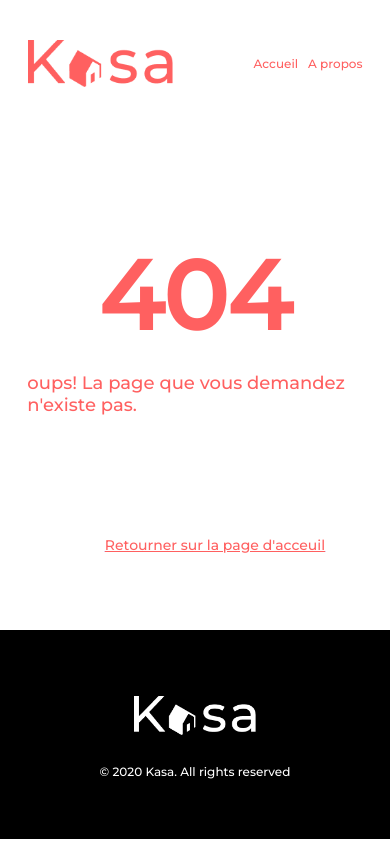
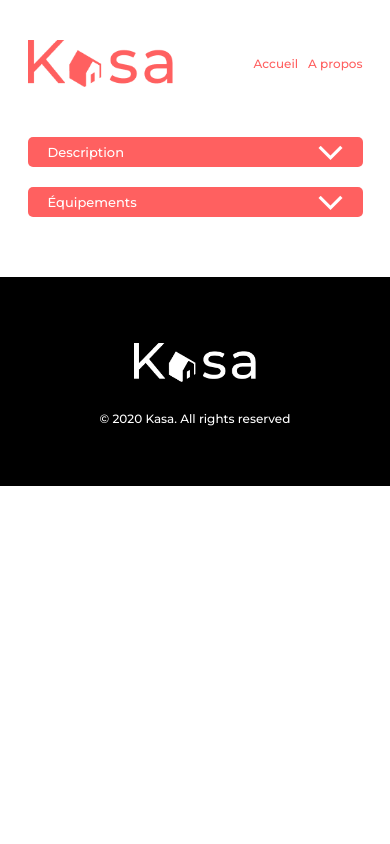
Before and after one commit to citymer/JeromeMercier_11_28072022, a React (Create React App) app: page /fiche-logement/0979876d in a window 390 px wide. Before the commit this address had no page. Built offline with nearby package versions, Linux system fonts and the light colour scheme.

Commit message:
responsive dropdown "description" et "equipements"

```diff
--- a/src/App.jsx
+++ b/src/App.jsx
@@ -12,7 +12,10 @@ const App = () => {
       <Routes>
         <Route path="/" element={<Home />} />
         <Route path="/apropos" element={<Apropos />} />
-        <Route path="/fiche-logement" element={<FicheLogement />} />
+        <Route
+          path="/fiche-logement/:idLogement/*"
+          element={<FicheLogement />}
+        />
         <Route path="*" element={<Erreur404 />} />
       </Routes>
     </BrowserRouter>
--- /dev/null
+++ b/src/components/DropdownDescription.jsx
@@ -0,0 +1,34 @@
+import React from 'react'
+import { useState } from 'react'
+import Vector from '../assets/Vector.png'
+
+const DropdownDescription = () => {
+  const [toggle, setToggle] = useState(false)
+  const toggleFunctions = () => {
+    setToggle(!toggle)
+  }
+  return (
+    <div
+      className="contentDropdownLocation"
+      style={{ backgroundColor: toggle ? '#F6F6F6' : '' }}
+    >
+      <div className="dropdownLocation">
+        <h2>Description</h2>
+        <img
+          className="chevron"
+          src={Vector}
+          onClick={toggleFunctions}
+          style={{ transform: toggle ? 'rotate(0.5turn)' : 'rotate(0)' }}
+          alt="chevron"
+        />
+      </div>
+      <div className="contentSommaire">
+        <p className="sommaire" style={{ display: toggle ? 'block' : 'none' }}>
+          rr
+        </p>
+      </div>
+    </div>
+  )
+}
+
+export default DropdownDescription
--- /dev/null
+++ b/src/components/DropdownEquipements.jsx
@@ -0,0 +1,34 @@
+import React from 'react'
+import { useState } from 'react'
+import Vector from '../assets/Vector.png'
+
+const DropdownEquipements = () => {
+  const [toggles, setToggle] = useState(false)
+  const toggleFunctions = () => {
+    setToggle(!toggles)
+  }
+  return (
+    <div
+      className="contentDropdownLocation"
+      style={{ backgroundColor: toggles ? '#F6F6F6' : '' }}
+    >
+      <div className="dropdownLocation">
+        <h2>Équipements</h2>
+        <img
+          className="chevron"
+          src={Vector}
+          onClick={toggleFunctions}
+          style={{ transform: toggles ? 'rotate(0.5turn)' : 'rotate(0)' }}
+          alt="chevron"
+        />
+      </div>
+      <div className="contentSommaire">
+        <p className="sommaire" style={{ display: toggles ? 'block' : 'none' }}>
+          rr
+        </p>
+      </div>
+    </div>
+  )
+}
+
+export default DropdownEquipements
--- /dev/null
+++ b/src/components/DropdownLogement.jsx
@@ -0,0 +1,16 @@
+import React from 'react'
+import DropdownDescription from './DropdownDescription'
+import DropdownEquipements from './DropdownEquipements'
+
+const DropdownLogement = () => {
+  return (
+    <div className="centrage">
+      <div className="blocDropdowns">
+        <DropdownDescription />
+        <DropdownEquipements />
+      </div>
+    </div>
+  )
+}
+
+export default DropdownLogement
--- a/src/pages/FicheLogement.jsx
+++ b/src/pages/FicheLogement.jsx
@@ -1,11 +1,12 @@
-import React from 'react'
 import Footer from '../components/Footer'
 import Header from '../components/Header'
+import DropdownLogement from '../components/DropdownLogement'
 
 const FicheLogement = () => {
   return (
     <div>
       <Header />
+      <DropdownLogement />
       <Footer />
     </div>
   )
--- /dev/null
+++ b/src/styles/components/_dropDownLocation.css
@@ -0,0 +1 @@
+.blocDropdowns{display:flex;justify-content:space-between;width:1240px;margin-top:30px}@media screen and (max-width: 1280px){.blocDropdowns{width:970px}}@media screen and (max-width: 992px){.blocDropdowns{flex-direction:column;align-items:center}}.dropdownLocation{width:582px;height:52px;background-color:#ff6060;border-radius:5px;display:flex;justify-content:space-between;align-items:center}@media screen and (max-width: 1280px){.dropdownLocation{width:400px}}@media screen and (max-width: 992px){.dropdownLocation{width:740px}}@media screen and (max-width: 768px){.dropdownLocation{width:568px}}@media screen and (max-width: 576px){.dropdownLocation{width:335px;height:30px}}.contentDropdownLocation{width:582px;border-radius:0px 0px 5px 5px}@media screen and (max-width: 1280px){.contentDropdownLocation{width:400px}}@media screen and (max-width: 992px){.contentDropdownLocation{width:740px;margin-top:20px}}@media screen and (max-width: 768px){.contentDropdownLocation{width:568px}}@media screen and (max-width: 576px){.contentDropdownLocation{width:335px}}.chevron{margin-right:20px}
--- /dev/null
+++ b/src/styles/components/_dropDownLocation.scss
@@ -0,0 +1,58 @@
+@import '../utils/variables';
+@import '../utils/mixins';
+
+.blocDropdowns {
+  display: flex;
+  justify-content: space-between;
+  width: 1240px;
+  margin-top: 30px;
+  @include desktop {
+    width: 970px;
+  }
+  @include tablet {
+    flex-direction: column;
+    align-items: center;
+  }
+}
+.dropdownLocation {
+  width: 582px;
+  height: 52px;
+  background-color: $couleur-primaire;
+  border-radius: 5px;
+  display: flex;
+  justify-content: space-between;
+  align-items: center;
+  @include desktop {
+    width: 400px;
+  }
+  @include tablet {
+    width: 740px;
+  }
+  @include portraitmobile {
+    width: 568px;
+  }
+  @include mobile {
+    width: 335px;
+    height: 30px;
+  }
+}
+.contentDropdownLocation {
+  width: 582px;
+  border-radius: 0px 0px 5px 5px;
+  @include desktop {
+    width: 400px;
+  }
+  @include tablet {
+    width: 740px;
+    margin-top: 20px;
+  }
+  @include portraitmobile {
+    width: 568px;
+  }
+  @include mobile {
+    width: 335px;
+  }
+}
+.chevron {
+  margin-right: 20px;
+}
--- a/src/styles/index.scss
+++ b/src/styles/index.scss
@@ -2,6 +2,7 @@
 @import './components/sectionOne.scss';
 @import './components/sectiontwo.scss';
 @import './components/dropdown.scss';
+@import './components/dropDownLocation.scss';
 @import './components/erreur404.scss';
 @import './components/gallery';
 @import './components/footer';
```
Also changed, not shown: src/styles/index.css.
